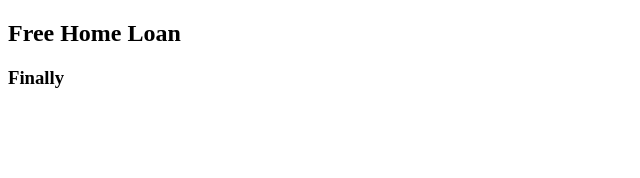
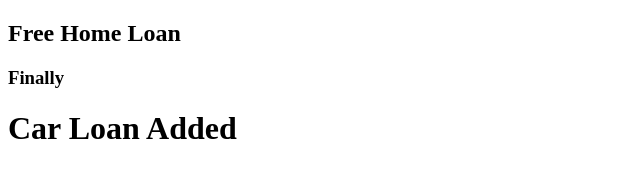
Before and after one commit to hemelbro902-gif/free-home-loan, a plain HTML site: page index.html in a window 1280 px wide. Shown: the whole page, without its empty margins (0-640 px from the left). Drawn offline with Linux system fonts and the light colour scheme.

Commit message:
car loan added

```diff
--- a/index.html
+++ b/index.html
@@ -8,5 +8,6 @@
 <body>
     <h2>Free Home Loan</h2>
     <h3>Finally</h3>
+    <h1>Car Loan Added</h1>
 </body>
 </html>
```
